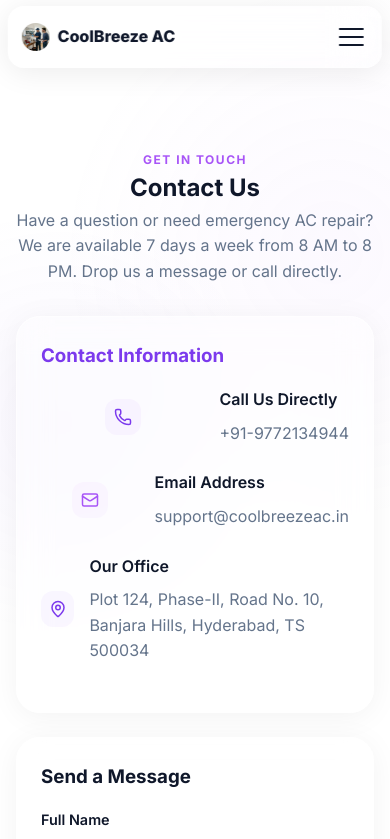
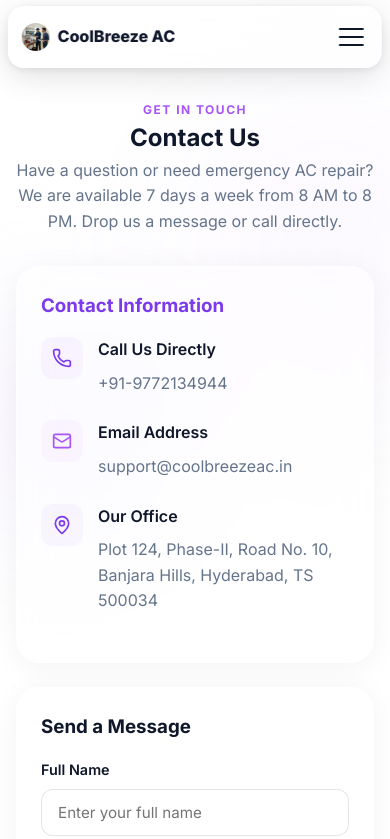
Before and after one commit to kunaManoj/Service, a React app in the folder frontend/: page /contact in a window 390 px wide. Shown: the top 839 px of the page. Built offline with nearby package versions, Linux system fonts and the light colour scheme; the HTML template or start-up script is replaced by a standard one.

Commit message:
Integrated maps

```diff
--- a/frontend/src/components/HowItWorks.jsx
+++ b/frontend/src/components/HowItWorks.jsx
@@ -36,7 +36,7 @@
         >
           <div className="step-line"></div>
           <div className="step-img-wrap">
-            <img src="/images/IMG_3213.JPG.jpeg" alt="Technician Visits" />
+            <img src="/images/IMG_3216.JPG.jpeg" alt="Technician Visits" />
             <div className="step-number">2</div>
           </div>
           <div className="step-content">
--- a/frontend/src/components/Services.jsx
+++ b/frontend/src/components/Services.jsx
@@ -10,7 +10,7 @@
     desc: 'Expert diagnosis and repair of all AC faults.',
     details: 'Our expert technicians provide comprehensive diagnostics and repairs for all types of AC units, ensuring optimal performance and longevity.',
     points: ['Gas leak detection & fixing', 'Compressor repair', 'PCB repair', 'Fan motor issues'],
-    currentImg: '/images/IMG_3212.JPG.jpeg',
+    currentImg: '/images/IMG_3215.JPG.jpeg',
     icon: <Settings />
   },
   {
@@ -132,7 +132,7 @@
   const closeModal = () => setSelectedService(null);
 
   return (
-    <section id="services" className="services-section bg-gradient-brand overlay-bg">
+    <section id="services" className="services-section">
       <div className="container">
         <div className="text-center padding-bottom-large">
           <h4 className="section-subtitle text-primary">OUR SERVICES</h4>
--- a/frontend/src/index.css
+++ b/frontend/src/index.css
@@ -178,6 +178,24 @@
   display: grid;
   grid-template-columns: 1fr 1fr 1fr 1fr;
   gap: 2rem;
+}
+
+.contact-page-section {
+  padding-top: 150px;
+  min-height: 100vh;
+  padding-bottom: 80px;
+}
+
+.contact-info, .contact-form {
+  padding: 3.5rem;
+  border-radius: 24px;
+}
+
+.contact-item-row {
+  display: flex;
+  gap: 20px;
+  align-items: flex-start;
+  margin-bottom: 2rem;
 }
 
 .align-center {
@@ -251,20 +269,18 @@
   transition: var(--transition);
   padding: 0.6rem 2rem;
   border-radius: 60px;
-  background: rgba(255, 255, 255, 0.2);
-  backdrop-filter: blur(24px);
-  border: 1px solid rgba(255, 255, 255, 0.3);
-  box-shadow: 0 4px 30px rgba(0, 0, 0, 0.08);
+  background: rgba(255, 255, 255, 0.15);
+  backdrop-filter: blur(20px);
+  -webkit-backdrop-filter: blur(20px);
+  border: 1px solid rgba(255, 255, 255, 0.25);
+  box-shadow:
+    0 8px 32px rgba(0, 0, 0, 0.08),
+    0 2px 8px rgba(0, 0, 0, 0.05),
+    inset 0 1px 0 rgba(255, 255, 255, 0.2);
 }
 
 .navbar.scrolled {
-  top: 8px; /* Fixed - same as initial */
-  background: rgba(255, 255, 255, 0.6);
-  backdrop-filter: blur(35px);
-  -webkit-backdrop-filter: blur(35px);
-  box-shadow: 0 10px 30px rgba(0, 0, 0, 0.1);
-  padding: 0.5rem 2rem;
-  border-color: rgba(255, 255, 255, 0.4);
+  background: rgba(255, 255, 255, 0.15);
 }
 
 .nav-container {
@@ -753,7 +769,11 @@
   display: flex;
   align-items: center;
   justify-content: center;
-  margin-bottom: 1rem;
+  flex-shrink: 0;
+}
+
+.f-card .icon-wrap {
+  margin-bottom: 1.25rem;
 }
 
 .f-card h4 {
@@ -788,16 +808,19 @@
   position: relative;
   height: 240px;
   width: 100%;
-  border-radius: 0; /* Box corners handled by parent overflow hidden */
+  border-radius: 20px 20px 0 0; /* Match card border radius */
   overflow: hidden;
+  background: #fff; /* Explicit white background */
 }
 
 .service-img {
-  width: 100%;
-  height: 100%;
+  width: 110%;
+  height: 115%;
   object-fit: cover;
-  object-position: center 25%; /* Prevents cutting heads off technicians */
+  object-position: center;
+  display: block;
   transition: transform 0.6s cubic-bezier(0.16, 1, 0.3, 1);
+  margin-left: -5%;
 }
 
 .service-card:hover .service-img {
@@ -948,8 +971,11 @@
     font-size: 2rem;
   }
   .banner-image {
-    height: 250px;
+    height: 300px;
     min-height: auto;
+  }
+  .banner-image img {
+    object-position: 80% center; /* Shift image content left for better framing */
   }
 }
 
@@ -1866,6 +1892,21 @@
     padding: 0 1.2rem;
   }
 
+  /* Contact page responsive */
+  .contact-page-section {
+    padding-top: 100px;
+    padding-bottom: 40px;
+  }
+
+  .contact-info, .contact-form {
+    padding: 2.2rem;
+  }
+
+  .contact-item-row {
+    gap: 15px;
+    margin-bottom: 1.5rem;
+  }
+
   /* Top banner */
   .top-banner-bar {
     font-size: 0.75rem;
@@ -1878,11 +1919,18 @@
     width: 95%;
     padding: 1.2rem; /* Increased height */
     border-radius: 20px;
+    background: rgba(255, 255, 255, 0.15);
+    backdrop-filter: blur(20px);
+    -webkit-backdrop-filter: blur(20px);
+    border: 1px solid rgba(255, 255, 255, 0.25);
+    box-shadow:
+      0 8px 32px rgba(0, 0, 0, 0.12),
+      0 2px 8px rgba(0, 0, 0, 0.08),
+      inset 0 1px 0 rgba(255, 255, 255, 0.3);
   }
 
   .navbar.scrolled {
-    top: 8px; /* Same fixed position */
-    padding: 0.45rem 1rem;
+    background: rgba(255, 255, 255, 0.15);
   }
 
   .nav-logo span {
@@ -1917,6 +1965,7 @@
     height: auto;
     aspect-ratio: 4 / 3;
     object-fit: cover;
+    object-position: 80% center; /* Shift image content left for better framing */
   }
 
   .hero-title {
@@ -1965,6 +2014,10 @@
   .why-img-side {
     height: auto;
     aspect-ratio: 4 / 3;
+  }
+
+  .why-img-side img {
+    object-position: 80% center; /* Shift image content left for better framing */
   }
 
   .why-text-side {
@@ -2062,15 +2115,19 @@
     line-height: 1.3;
   }
 
+  .f-card .icon-wrap {
+    margin: 0 auto;
+  }
+
   .icon-wrap {
-    margin: 0 auto;
-    width: 36px !important;
-    height: 36px !important;
+    width: 42px !important;
+    height: 42px !important;
+    flex-shrink: 0;
   }
 
   .icon-wrap svg {
-    width: 18px;
-    height: 18px;
+    width: 20px;
+    height: 20px;
   }
 
   /* Services */
@@ -2079,13 +2136,23 @@
   }
 
   .service-card {
-    padding: 0; /* Edge to edge */
+    padding: 0;
+    width: 100%;
   }
 
   .service-img-wrap {
-    height: auto;
-    aspect-ratio: 3 / 2;
+    height: 320px;
+    aspect-ratio: auto;
     border-radius: 0;
+    width: 100%;
+  }
+
+  .service-img {
+    width: 110% !important;
+    height: 100% !important;
+    margin-left: -3% !important;
+    object-fit: cover;
+    object-position: center;
   }
 
   .service-content {
@@ -2207,6 +2274,14 @@
     width: 96%;
     padding: 1rem 0.8rem; /* Increased vertical padding */
     border-radius: 16px;
+    background: rgba(255, 255, 255, 0.15);
+    backdrop-filter: blur(20px);
+    -webkit-backdrop-filter: blur(20px);
+    border: 1px solid rgba(255, 255, 255, 0.25);
+    box-shadow:
+      0 8px 32px rgba(0, 0, 0, 0.12),
+      0 2px 8px rgba(0, 0, 0, 0.08),
+      inset 0 1px 0 rgba(255, 255, 255, 0.3);
   }
 
   .nav-logo img {
--- a/frontend/src/pages/Contact.jsx
+++ b/frontend/src/pages/Contact.jsx
@@ -20,7 +20,7 @@
 
   return (
     <PageTransition>
-    <section className="page-gradient-bg" style={{ paddingTop: '150px', minHeight: '100vh', paddingBottom: '80px' }}>
+    <section className="page-gradient-bg contact-page-section">
       <div className="container">
       <div className="text-center padding-bottom-large">
         <h4 className="section-subtitle text-secondary">GET IN TOUCH</h4>
@@ -33,13 +33,12 @@
       <div className="grid-2 align-start">
         <motion.div
           className="contact-info glass"
-          style={{ padding: '3rem', borderRadius: '24px' }}
           initial={{ opacity: 0, x: -30 }}
           animate={{ opacity: 1, x: 0 }}
         >
           <h3 className="mb-4 text-primary">Contact Information</h3>
 
-          <div className="flex gap-4 mb-4" style={{ display: 'flex', gap: '15px', alignItems: 'center', marginBottom: '1.5rem' }}>
+          <div className="contact-item-row">
             <div className="icon-wrap bg-light-primary"><Phone className="text-primary"/></div>
             <div>
               <p className="font-bold text-dark mb-2" style={{ fontWeight: '600' }}>Call Us Directly</p>
@@ -47,7 +46,7 @@
             </div>
           </div>
 
-          <div className="flex gap-4 mb-4" style={{ display: 'flex', gap: '15px', alignItems: 'center', marginBottom: '1.5rem' }}>
+          <div className="contact-item-row">
             <div className="icon-wrap bg-light-secondary"><Mail className="text-secondary"/></div>
             <div>
               <p className="font-bold text-dark mb-2" style={{ fontWeight: '600' }}>Email Address</p>
@@ -55,7 +54,7 @@
             </div>
           </div>
 
-          <div className="flex gap-4 mb-4" style={{ display: 'flex', gap: '15px', alignItems: 'center', marginBottom: '1.5rem' }}>
+          <div className="contact-item-row">
             <div className="icon-wrap bg-light-primary"><MapPin className="text-primary"/></div>
             <div>
               <p className="font-bold text-dark mb-2" style={{ fontWeight: '600' }}>Our Office</p>
@@ -66,7 +65,6 @@
 
         <motion.div
           className="contact-form glass"
-          style={{ padding: '3rem', borderRadius: '24px' }}
           initial={{ opacity: 0, x: 30 }}
           animate={{ opacity: 1, x: 0 }}
         >
```
